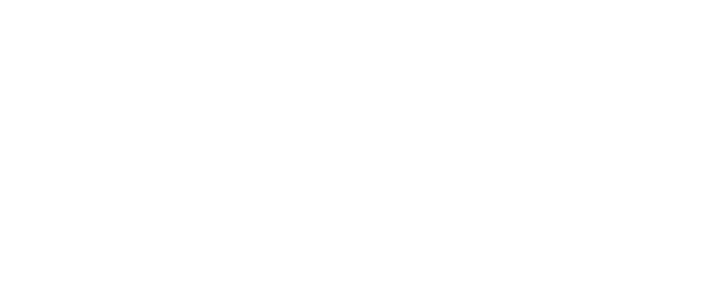
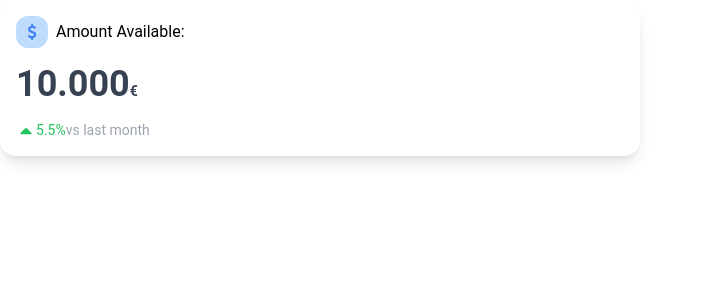
Before and after one commit to RTPablocs/SourceBank_Frontend, a React (Create React App) app: page /dashboard in a window 1280 px wide. Shown: the top 300 px of the page, without its empty margins (0-701 px from the left). Built offline with nearby package versions, Linux system fonts and the light colour scheme.

Commit message:
Added DashMainCard component

```diff
--- /dev/null
+++ b/src/components/DashMainCard.jsx
@@ -0,0 +1,42 @@
+export default function DashMainCard({balance, title, icon, }) {
+    return (
+        <div className="shadow-lg rounded-2xl p-4 bg-white dark:bg-gray-800">
+            <div className="flex items-center">
+        <span className="rounded-xl relative p-4 bg-blue-200">
+            <svg width="40" fill="currentColor" height="40"
+                 className="text-blue-500 h-4 absolute top-1/2 left-1/2 transform -translate-x-1/2 -translate-y-1/2"
+                 viewBox="0 0 1792 1792" xmlns="http://www.w3.org/2000/svg">
+                <path
+                    d="M1362 1185q0 153-99.5 263.5t-258.5 136.5v175q0 14-9 23t-23 9h-135q-13 0-22.5-9.5t-9.5-22.5v-175q-66-9-127.5-31t-101.5-44.5-74-48-46.5-37.5-17.5-18q-17-21-2-41l103-135q7-10 23-12 15-2 24 9l2 2q113 99 243 125 37 8 74 8 81 0 142.5-43t61.5-122q0-28-15-53t-33.5-42-58.5-37.5-66-32-80-32.5q-39-16-61.5-25t-61.5-26.5-62.5-31-56.5-35.5-53.5-42.5-43.5-49-35.5-58-21-66.5-8.5-78q0-138 98-242t255-134v-180q0-13 9.5-22.5t22.5-9.5h135q14 0 23 9t9 23v176q57 6 110.5 23t87 33.5 63.5 37.5 39 29 15 14q17 18 5 38l-81 146q-8 15-23 16-14 3-27-7-3-3-14.5-12t-39-26.5-58.5-32-74.5-26-85.5-11.5q-95 0-155 43t-60 111q0 26 8.5 48t29.5 41.5 39.5 33 56 31 60.5 27 70 27.5q53 20 81 31.5t76 35 75.5 42.5 62 50 53 63.5 31.5 76.5 13 94z">
+                </path>
+            </svg>
+        </span>
+                <p className="text-md text-black dark:text-white ml-2">
+                    Amount Available:
+                </p>
+            </div>
+            <div className="flex flex-col justify-start">
+                <p className="text-gray-700 dark:text-gray-100 text-4xl text-left font-bold my-4">
+                    {balance.toString().replace(/\B(?=(\d{3})+(?!\d))/g, '.')}
+                    <span className="text-sm">
+                €
+            </span>
+                </p>
+                <div className="flex items-center text-green-500 text-sm">
+                    <svg width="20" height="20" fill="currentColor" viewBox="0 0 1792 1792"
+                         xmlns="http://www.w3.org/2000/svg">
+                        <path
+                            d="M1408 1216q0 26-19 45t-45 19h-896q-26 0-45-19t-19-45 19-45l448-448q19-19 45-19t45 19l448 448q19 19 19 45z">
+                        </path>
+                    </svg>
+                    <span>
+                5.5%
+            </span>
+                    <span className="text-gray-400">
+                vs last month
+            </span>
+                </div>
+            </div>
+        </div>
+    )
+}
--- a/src/components/DashboardLayout.jsx
+++ b/src/components/DashboardLayout.jsx
@@ -1,7 +1,9 @@
+import DashMainCard from "./DashMainCard";
+
 export default function DashboardLayout() {
     return (
-        <div>
-
+        <div className='grid grid-cols-2'>
+        <DashMainCard balance={10000}/>
         </div>
     )
 }
--- a/src/services/httpService.js
+++ /dev/null
@@ -1,13 +0,0 @@
-import axios from "axios";
-
-export default function HttpService() {
-    const get = async (path) => {
-        await axios.get(path)
-            .then(response => response.data)
-    }
-
-
-    return {
-        get
-    }
-}
```
